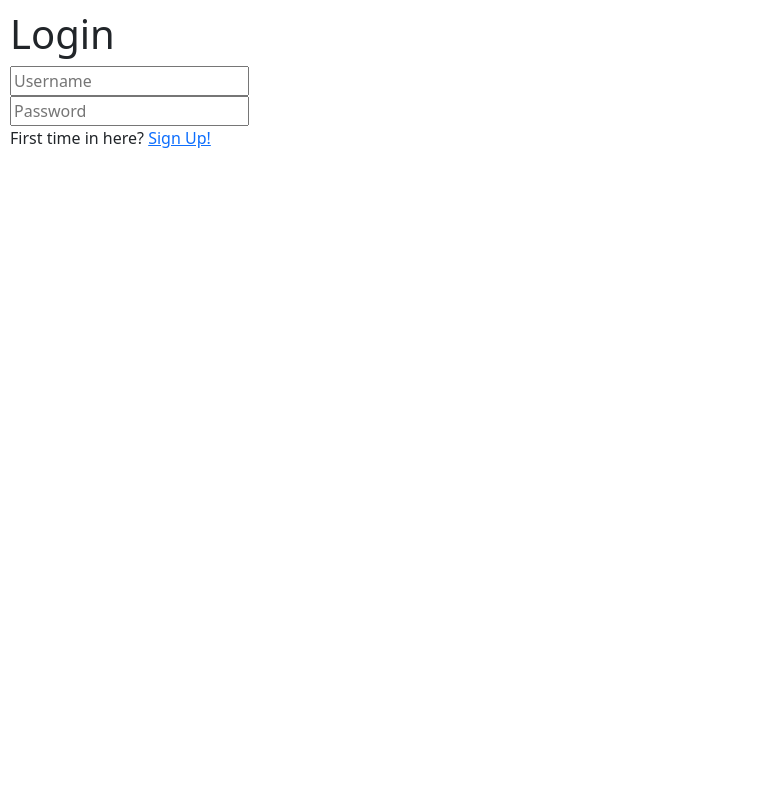
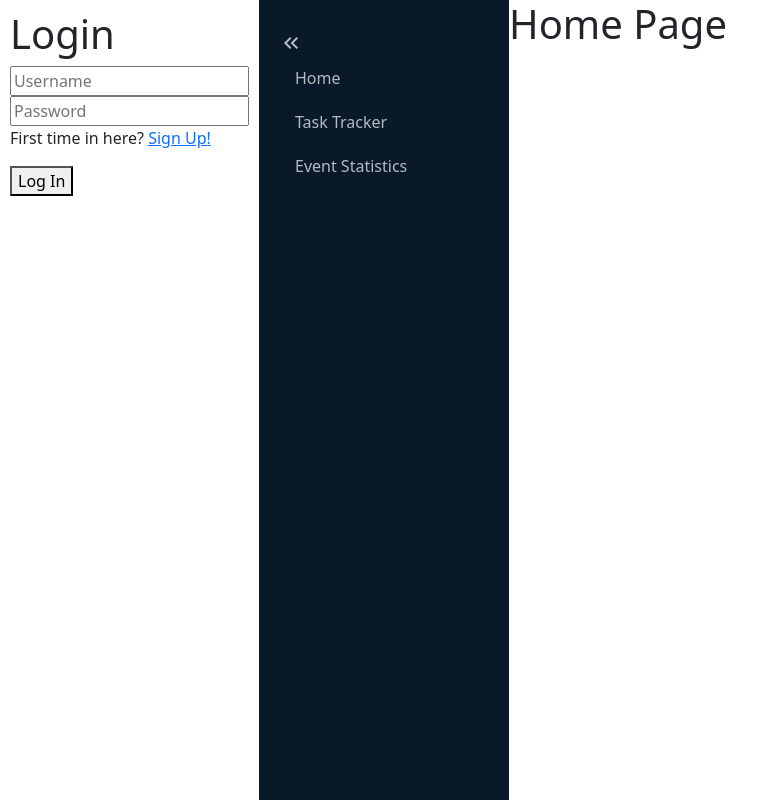
Before and after one commit to styo2289/InHere, a React (Vite) app in the folder InHere/: page / in a window 1280 px wide. Shown: the whole page, without its empty margins (0-778 px from the left). Built offline with nearby package versions, Linux system fonts and the light colour scheme.

Commit message:
The login button goes to the homepage and can be verified in the url bar. However, still need to figure out how to make the login page the initial page and be able to send to a new webpage after.
The routing needs to be figured out from "Login" to "SideNavBar".

```diff
--- a/InHere/package.json
+++ b/InHere/package.json
@@ -26,7 +26,7 @@
     "eslint-plugin-react": "^7.33.2",
     "eslint-plugin-react-hooks": "^4.6.0",
     "eslint-plugin-react-refresh": "^0.4.5",
-    "react-router-dom": "^6.22.2",
+    "react-router-dom": "^6.22.3",
     "vite": "^5.1.4"
   }
 }
--- a/InHere/src/App.jsx
+++ b/InHere/src/App.jsx
@@ -1,5 +1,4 @@
 import {
-    BrowserRouter,
     Routes,
     Route
 } from "react-router-dom";
@@ -9,7 +8,7 @@ import SideNavBar from "./components/SideNavBar/SideNavBar.jsx";
 import HomePage from "./pages/HomePage.jsx";
 import TaskTrackerPage from "./pages/TaskTrackerPage.jsx";
 import EventStatsPage from "./pages/EventStatsPage.jsx";
-import Login from "./components/Login/Login.jsx";
+import Login from "./pages/Login.jsx";
 
 
 function App() {
@@ -17,18 +16,20 @@ function App() {
 
 
         <div className="App">
-            {/* <SideNavBar/> */}
+
             <main>
-                { /*All NavSideBar is commented out to be able to display the Login for now.*/}
                 <Login/>
+            </main>
 
-                {/* <Routes>
-                    <Route path="/" element={ <Login/> }/>
-                    <Route path="/homePage" element={ <HomePage/> }/>
-                    <Route path="/taskTracker" element={ <TaskTrackerPage/> }/>
-                    <Route path="/eventStats" element={ <EventStatsPage/> }/>
-                </Routes> */}
-            </main>
+
+            <SideNavBar/>
+
+                <Routes>
+                    <Route path='/' element={ <HomePage/> }/>
+                    <Route path='taskTracker' element={ <TaskTrackerPage/> }/>
+                    <Route path='eventStats' element={ <EventStatsPage/> }/>
+                </Routes>
+
         </div>
     )
 }
--- /dev/null
+++ b/InHere/src/components/Login/LoginButton.jsx
@@ -0,0 +1,12 @@
+import { useNavigate } from "react-router-dom";
+
+function LoginButton(){
+    const navigate = useNavigate();
+
+    return(
+        <button onClick={() => navigate('/')}>Log In</button>
+    )
+
+}
+
+export default LoginButton
--- a/InHere/src/components/SideNavBar/SideNavBar.jsx
+++ b/InHere/src/components/SideNavBar/SideNavBar.jsx
@@ -1,10 +1,10 @@
-import styles from "../SideNavBar.module.css"
+import styles from "./SideNavBar.module.css"
 import KeyboardDoubleArrowRightIcon from '@mui/icons-material/KeyboardDoubleArrowRight';
 import KeyboardDoubleArrowLeftIcon from '@mui/icons-material/KeyboardDoubleArrowLeft';
 
 import { NavLink } from "react-router-dom";
 import { useState } from "react";
-import { navData } from "./NavData.jsx";
+import { navData } from "../NavData.jsx";
 
 function SideNavBar () {
     const [open, setopen] = useState(true)
--- a/InHere/src/main.jsx
+++ b/InHere/src/main.jsx
@@ -7,7 +7,7 @@ import 'bootstrap/dist/css/bootstrap.css'
 ReactDOM.createRoot(document.getElementById('root')).render(
   <React.StrictMode>
       <BrowserRouter>
-    <App />
+        <App />
       </BrowserRouter>
   </React.StrictMode>
 )
--- a/InHere/src/components/Login/Login.jsx
+++ b/InHere/src/pages/Login.jsx
@@ -1,4 +1,6 @@
-import styles from "./Login.module.css"
+import styles from "../components/Login/Login.module.css"
+import LoginButton from "../components/Login/LoginButton.jsx"
+
 
 function Login (){
     return (
@@ -15,12 +17,13 @@ function Login (){
                 <div className='registerLink'>
                     <p>First time in here? <a href="">Sign Up!</a></p>
                 </div>
+
+                <LoginButton/>
+
             </form>
         </div>
     )
 }
 
-{/* Here's a comment of code*/}
-{/*Another test comment to push*/}
 
 export default Login
```
Also changed, not shown: InHere/src/components/NavData.jsx (renamed from InHere/src/components/SideNavBar/NavData.jsx), InHere/src/components/SideNavBar/SideNavBar.module.css (renamed from InHere/src/components/SideNavBar.module.css), 1 other file (tests, documents, lock files or other folders).
